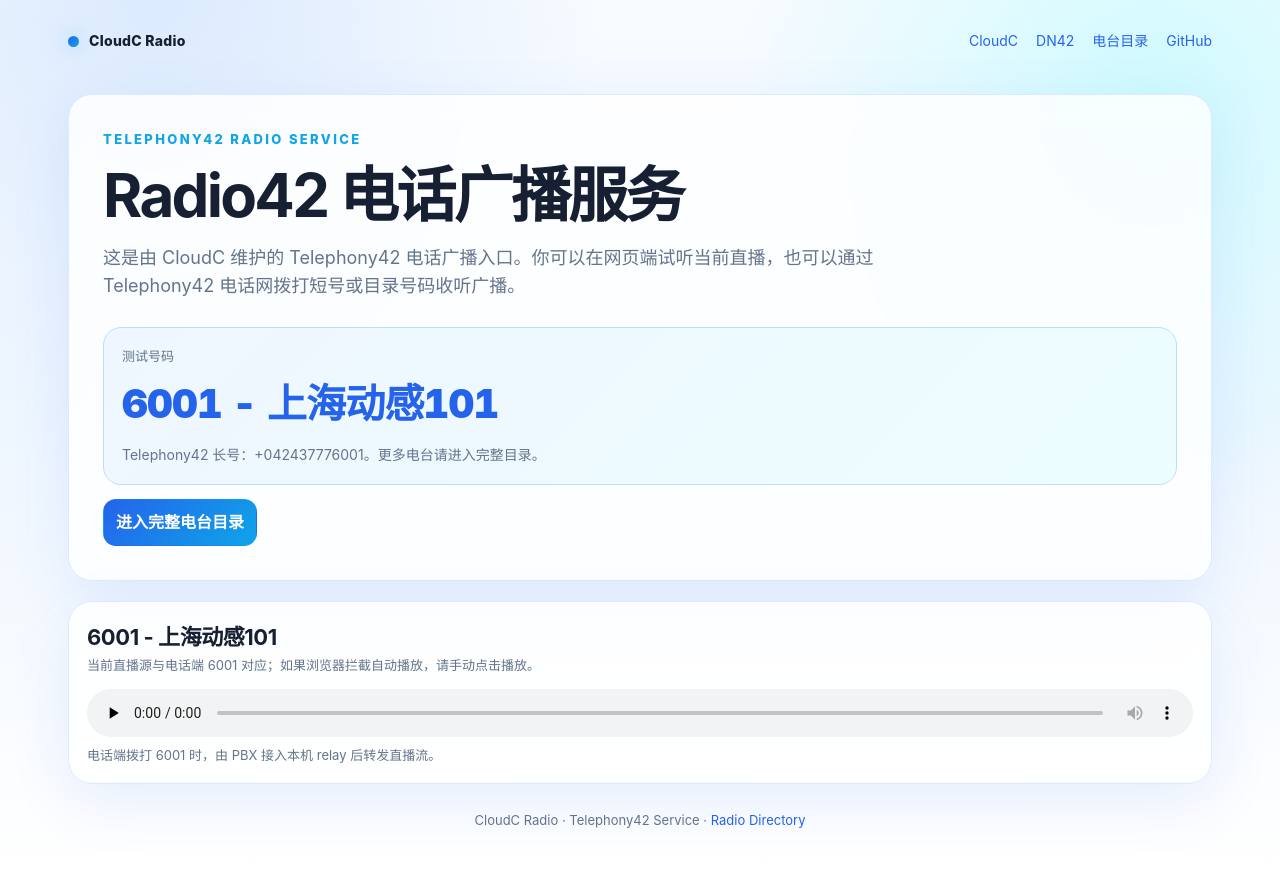
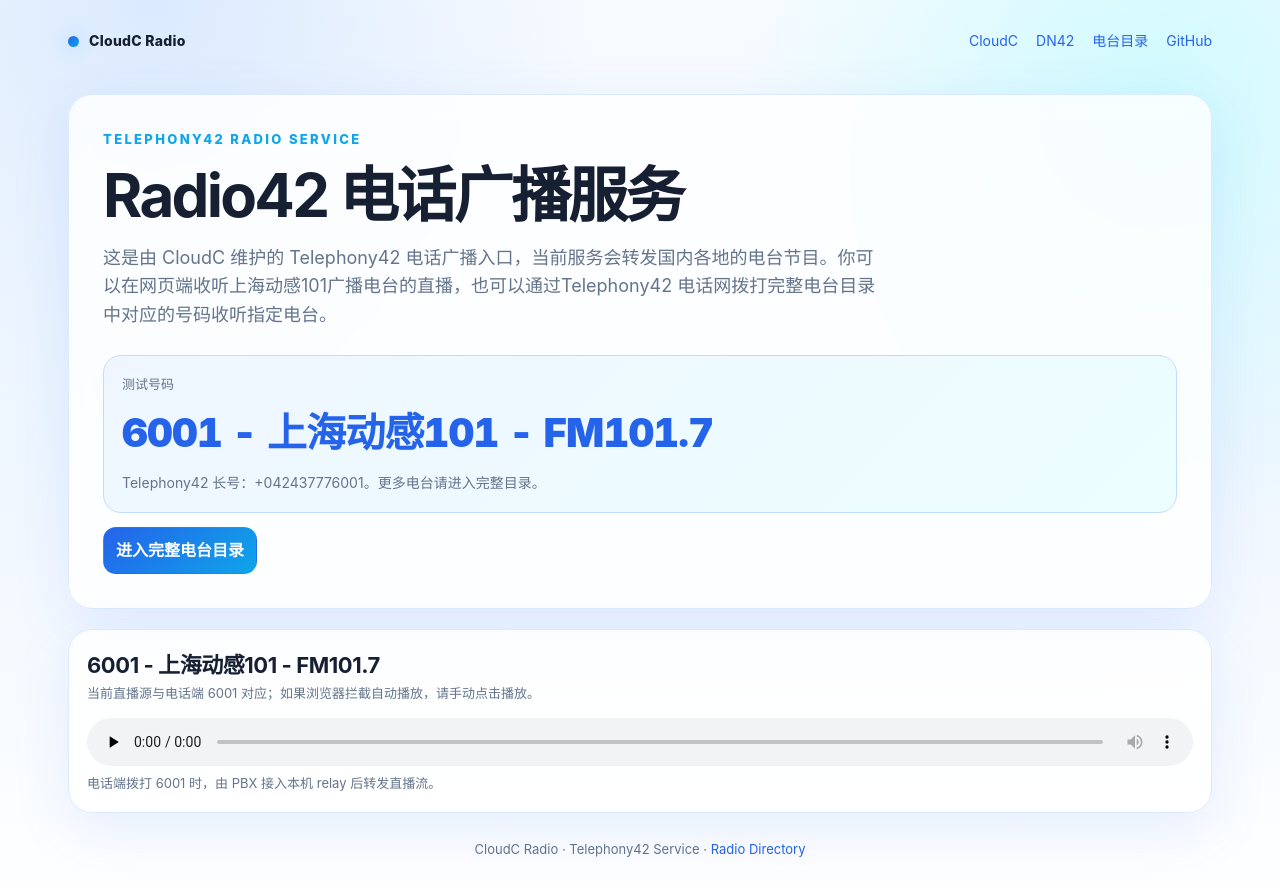
Before and after one commit to cloudc001/radio42, a plain HTML site: page index.html in a window 1280 px wide. Drawn offline with Linux system fonts and the light colour scheme.

Commit message:
Update Shanghai radio homepage copy

```diff
--- a/index.html
+++ b/index.html
@@ -16,7 +16,7 @@
 </head>
 <body><main>
 <nav class="nav"><div class="brand"><span class="dot"></span><span>CloudC Radio</span></div><div class="nav-links"><a href="https://cloudc.dev/">CloudC</a><a href="https://dn42.cloudc.dev/">DN42</a><a href="/radio/">电台目录</a><a href="https://github.com/cloudc001/">GitHub</a></div></nav>
-<section class="hero"><div class="hero-card"><div class="eyebrow">Telephony42 Radio Service</div><h1>Radio42 电话广播服务</h1><p class="lead">这是由 CloudC 维护的 Telephony42 电话广播入口。你可以在网页端试听当前直播，也可以通过 Telephony42 电话网拨打短号或目录号码收听广播。</p><div class="dial-box"><div class="dial-label">测试号码</div><div class="dial-number">6001 - 上海动感101</div><div class="dial-note">Telephony42 长号：+042437776001。更多电台请进入完整目录。</div></div><div class="button-row"><a class="button primary" href="/radio/">进入完整电台目录</a></div></div></section>
-<section id="listen" class="panel"><div class="section-head"><div><h2>6001 - 上海动感101</h2><div class="hint">当前直播源与电话端 6001 对应；如果浏览器拦截自动播放，请手动点击播放。</div></div></div><audio controls preload="none" src="https://lhttp.qtfm.cn/live/274/64k.mp3">当前浏览器不支持音频播放。</audio><div class="player-note">电话端拨打 6001 时，由 PBX 接入本机 relay 后转发直播流。</div></section>
+<section class="hero"><div class="hero-card"><div class="eyebrow">Telephony42 Radio Service</div><h1>Radio42 电话广播服务</h1><p class="lead">这是由 CloudC 维护的 Telephony42 电话广播入口，当前服务会转发国内各地的电台节目。你可以在网页端收听上海动感101广播电台的直播，也可以通过Telephony42 电话网拨打完整电台目录中对应的号码收听指定电台。</p><div class="dial-box"><div class="dial-label">测试号码</div><div class="dial-number">6001 - 上海动感101 - FM101.7</div><div class="dial-note">Telephony42 长号：+042437776001。更多电台请进入完整目录。</div></div><div class="button-row"><a class="button primary" href="/radio/">进入完整电台目录</a></div></div></section>
+<section id="listen" class="panel"><div class="section-head"><div><h2>6001 - 上海动感101 - FM101.7</h2><div class="hint">当前直播源与电话端 6001 对应；如果浏览器拦截自动播放，请手动点击播放。</div></div></div><audio controls preload="none" src="https://lhttp.qtfm.cn/live/274/64k.mp3">当前浏览器不支持音频播放。</audio><div class="player-note">电话端拨打 6001 时，由 PBX 接入本机 relay 后转发直播流。</div></section>
 <div class="footer">CloudC Radio · Telephony42 Service · <a href="/radio/">Radio Directory</a></div>
 </main></body></html>
```
